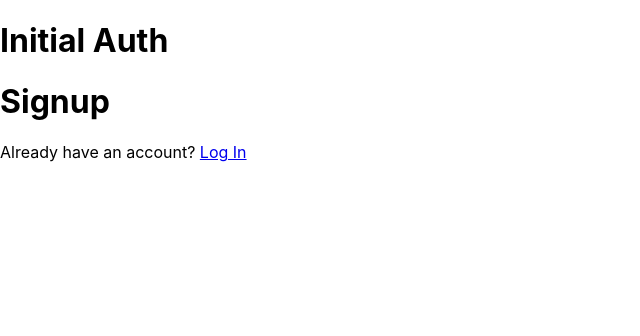
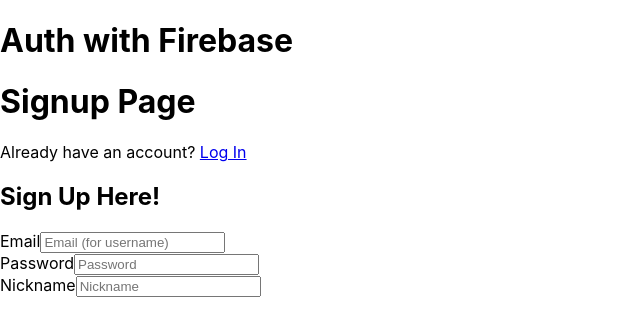
Before and after one commit to HornRyRy/firemarks, a React (Create React App) app: page /signup in a window 1280 px wide. Shown: the top 336 px of the page, without its empty margins (0-640 px from the left). Built offline with nearby package versions, Linux system fonts and the light colour scheme.

Commit message:
sign up form basic setup

```diff
--- a/src/App.js
+++ b/src/App.js
@@ -8,7 +8,7 @@
 function App() {
   return (
     <div>
-      <h1>Initial Auth</h1>
+      <h1>Auth with Firebase</h1>
       <Routes>
         <Route path='/' element={<Login />} />
         <Route path='/signup' element={<Signup />} />
--- a/src/components/Signup.jsx
+++ b/src/components/Signup.jsx
@@ -4,8 +4,35 @@
 const Signup = () => {
   return (
     <div>
-      <h1>Signup</h1>
+      <h1>Signup Page</h1>
       <p>Already have an account? <Link to='/'>Log In</Link></p>
+      <form>
+        <h2>Sign Up Here!</h2>
+        <div>
+        <label>Email</label>
+        <input
+        placeholder="Email (for username)"
+        type="text"
+        name="email"
+        value={""} />
+        </div>
+        <div>
+            <label>Password</label>
+            <input
+            placeholder="Password"
+            type="password"
+            name="password"
+            value={""} />
+        </div>
+        <div>
+            <label>Nickname</label>
+            <input
+            placeholder="Nickname"
+            type="type"
+            name="nickname"
+            value={""} />
+        </div>
+      </form>
     </div>
   );
 };
```
